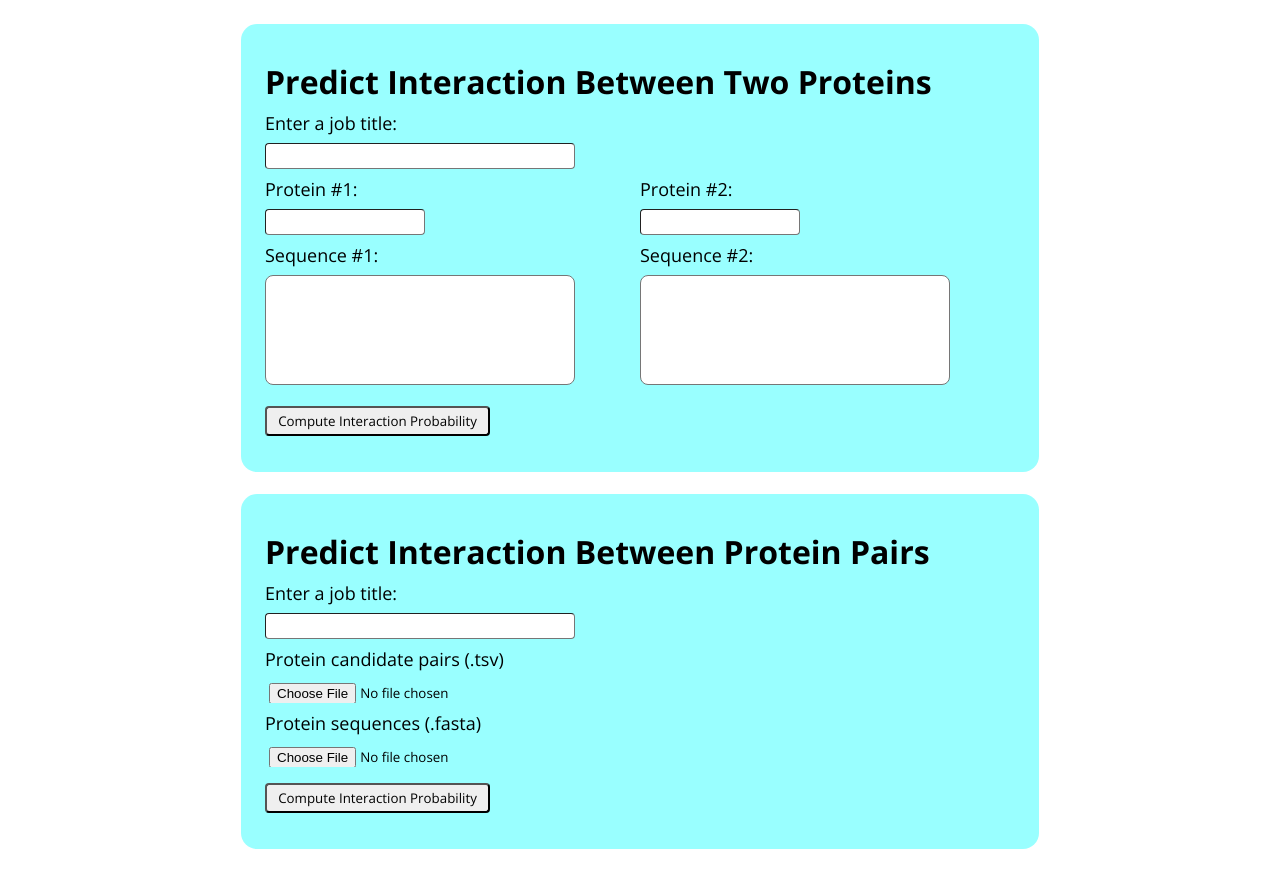
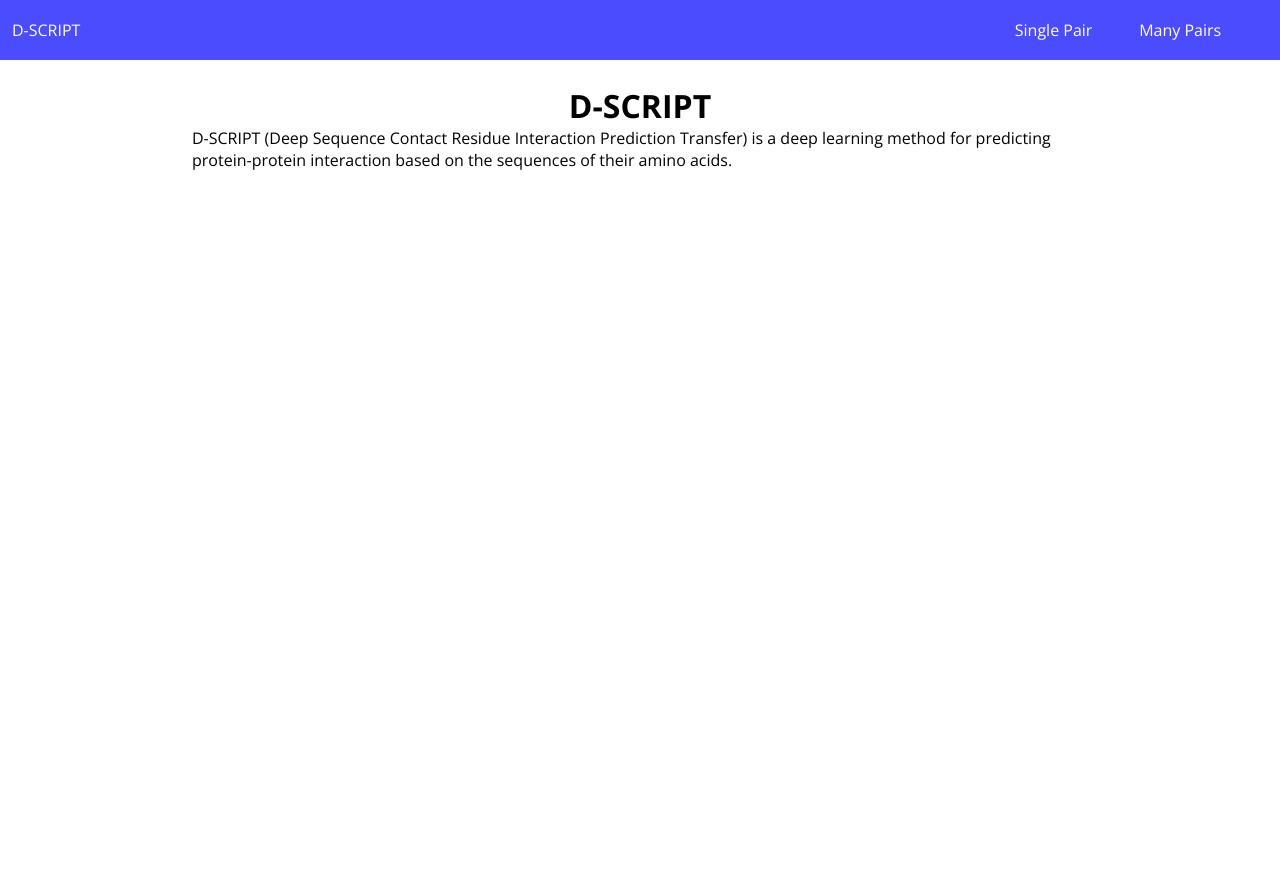
Before and after one commit to samsledje/D-SCRIPT, a React (Create React App) app in the folder web-server/frontend/: page / in a window 1280 px wide. After the commit the page ends 800 px from the top, so only its background shows below. Built offline with nearby package versions, Linux system fonts and the light colour scheme; no server answers.

Commit message:
Basic description

```diff
--- a/web-server/frontend/src/components/pages/Home.js
+++ b/web-server/frontend/src/components/pages/Home.js
@@ -2,12 +2,16 @@ import React from 'react'
 
 import SinglePair from '../modules/SinglePair'
 import ManyPairs from '../modules/ManyPairs'
+import NavBar from '../modules/NavBar'
 
 export default function Home() {
     return (
         <div className="Home-Container">
-            <SinglePair></SinglePair><br></br>
-            <ManyPairs></ManyPairs>
+            <NavBar></NavBar>
+            <div className="Home-Description">
+                <h1>D-SCRIPT</h1>
+                <p>D-SCRIPT (Deep Sequence Contact Residue Interaction Prediction Transfer) is a deep learning method for predicting protein-protein interaction based on the sequences of their amino acids.</p>
+            </div>
         </div>
     )
 }
--- a/web-server/frontend/src/components/pages/ManyPairsPredict.js
+++ b/web-server/frontend/src/components/pages/ManyPairsPredict.js
@@ -1,10 +1,12 @@
 import React from 'react'
 
 import ManyPairs from '../modules/ManyPairs'
+import NavBar from '../modules/NavBar'
 
 export default function ManyPairsPredict() {
     return (
         <div className="ManyPairsPredict-Container">
+            <NavBar></NavBar>
             <ManyPairs></ManyPairs>
         </div>
     )
--- a/web-server/frontend/src/components/pages/_Home.scss
+++ b/web-server/frontend/src/components/pages/_Home.scss
@@ -1,6 +1,12 @@
 .Home-Container {
-    padding: 24px;
     min-height: 100vh;
     display: flex;
     flex-flow: column nowrap;
 }
+
+.Home-Description {
+    padding: 24px 192px;
+    display: flex;
+    flex-flow: column wrap;
+    align-items: center;
+}
--- a/web-server/frontend/src/styles.css
+++ b/web-server/frontend/src/styles.css
@@ -1,6 +1,5 @@
 @import url("https://fonts.googleapis.com/css2?family=Open+Sans:ital,wght@0,300;0,400;0,600;0,700;0,800;1,300;1,400;1,600;1,700;1,800&display=swap");
 .Home-Container {
-  padding: 24px;
   min-height: 100vh;
   display: -webkit-box;
   display: -ms-flexbox;
@@ -9,6 +8,20 @@
   -webkit-box-direction: normal;
       -ms-flex-flow: column nowrap;
           flex-flow: column nowrap;
+}
+
+.Home-Description {
+  padding: 24px 192px;
+  display: -webkit-box;
+  display: -ms-flexbox;
+  display: flex;
+  -webkit-box-orient: vertical;
+  -webkit-box-direction: normal;
+      -ms-flex-flow: column wrap;
+          flex-flow: column wrap;
+  -webkit-box-align: center;
+      -ms-flex-align: center;
+          align-items: center;
 }
 
 .ManyPairsPredict-Container {
```
Also changed, not shown: 1 other file (tests, documents, lock files or other folders).
